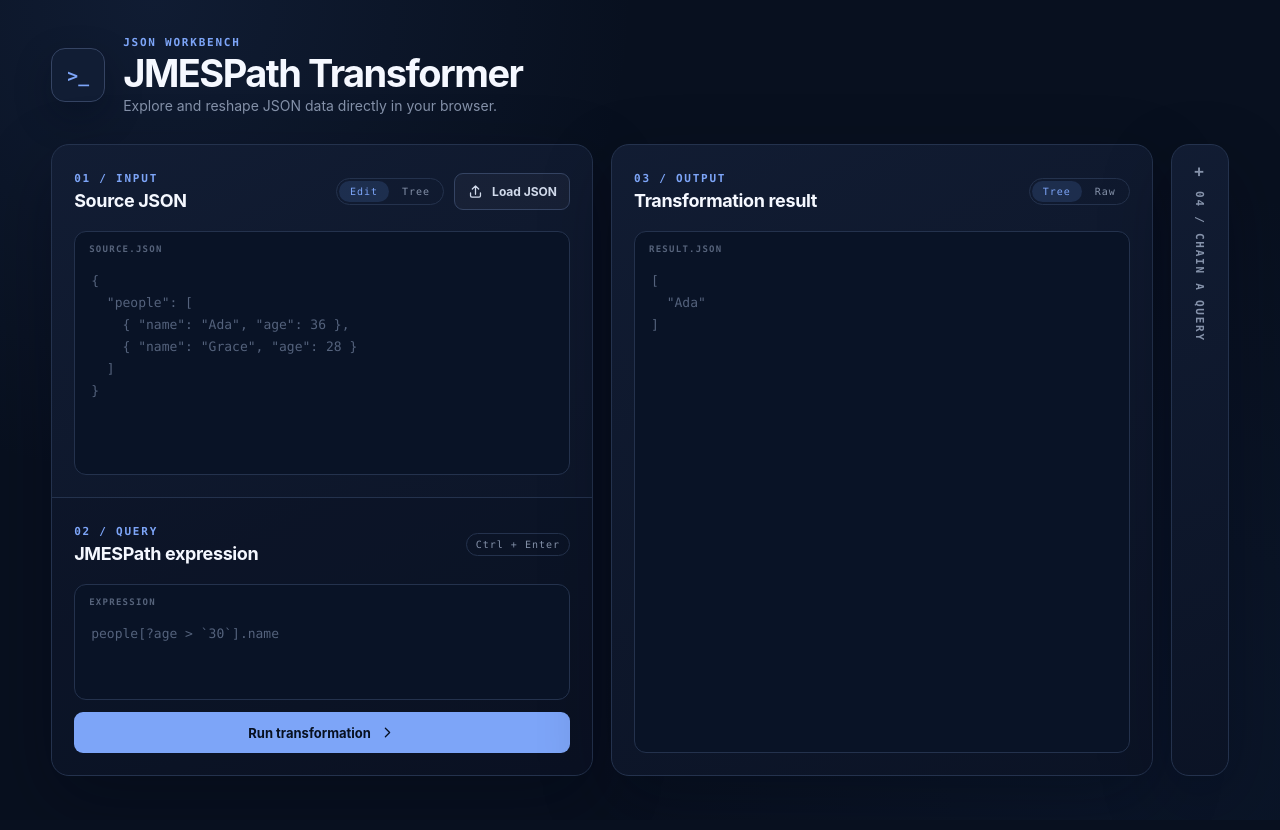
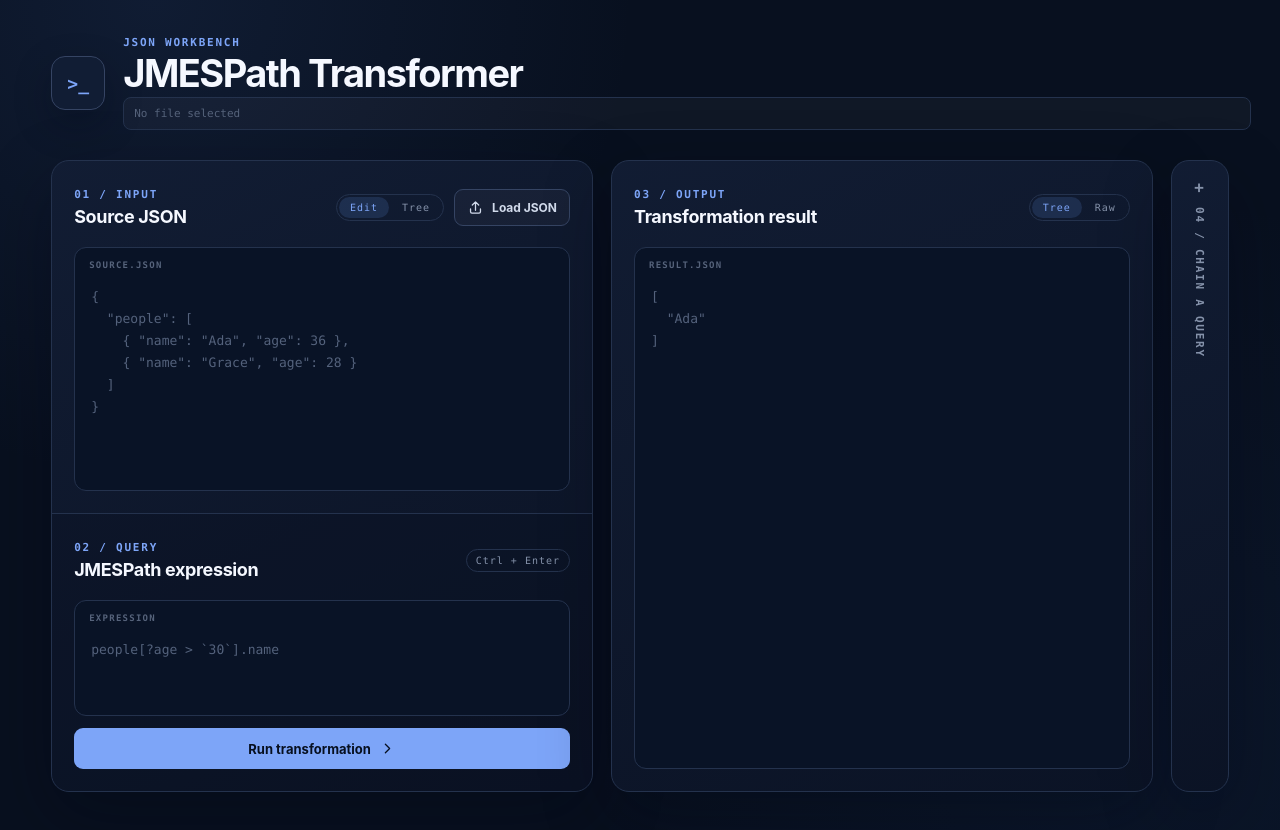
Before and after one commit to lmondeil-tools/lmondeil.jmespath, an Angular app: page / in a window 1280 px wide. Shown: the top 830 px of the page. Built offline with nearby package versions, Linux system fonts and the light colour scheme.

Commit message:
Add a text area to display the loaded filename or any other information on one line

```diff
--- a/src/app/app.css
+++ b/src/app/app.css
@@ -15,6 +15,11 @@
   gap: 18px;
   max-width: 1540px;
   margin: 0 auto 30px;
+}
+
+.header-content {
+  min-width: 0;
+  flex: 1;
 }
 
 .brand-mark {
@@ -57,10 +62,8 @@
   letter-spacing: -0.04em;
 }
 
-.subtitle {
-  margin-bottom: 0;
-  color: var(--text-muted);
-  font-size: 14px;
+.header-file-name-input {
+  width: 100%;
 }
 
 .workspace {
@@ -424,6 +427,28 @@
   background: rgb(255 255 255 / 6%);
 }
 
+.file-name-input {
+  width: 100%;
+  min-width: 0;
+  padding: 9px 10px;
+  border: 1px solid var(--line);
+  border-radius: 8px;
+  outline: 0;
+  background: rgb(255 255 255 / 3%);
+  color: var(--text);
+  font-family: var(--mono);
+  font-size: 11px;
+}
+
+.file-name-input::placeholder {
+  color: var(--text-faint);
+}
+
+.file-name-input:focus {
+  border-color: rgb(100 149 237 / 70%);
+  box-shadow: 0 0 0 3px rgb(100 149 237 / 10%);
+}
+
 .secondary-button svg,
 .run-button svg {
   width: 17px;
--- a/src/app/app.html
+++ b/src/app/app.html
@@ -1,10 +1,18 @@
 <main class="app-shell">
   <header class="app-header">
     <div class="brand-mark" aria-hidden="true">&gt;_</div>
-    <div>
+    <div class="header-content">
       <p class="eyebrow">JSON WORKBENCH</p>
       <h1>JMESPath Transformer</h1>
-      <p class="subtitle">Explore and reshape JSON data directly in your browser.</p>
+      <input
+        id="source-file-name"
+        class="file-name-input header-file-name-input"
+        type="text"
+        aria-label="Loaded file name"
+        placeholder="No file selected"
+        [ngModel]="sourceFileName()"
+        (ngModelChange)="sourceFileName.set($event)"
+      />
     </div>
   </header>
 
--- a/src/app/app.ts
+++ b/src/app/app.ts
@@ -26,6 +26,7 @@
 })
 export class App {
   protected readonly sourceJson = signal('');
+  protected readonly sourceFileName = signal('');
   protected readonly sourceView = signal<'code' | 'tree'>('code');
   protected readonly query = signal('');
   protected readonly result = signal('');
@@ -75,6 +76,7 @@
 
     try {
       this.sourceJson.set(await file.text());
+      this.sourceFileName.set(file.name);
       this.status.set({ type: 'success', message: `Loaded ${file.name}.` });
     } catch (error: unknown) {
       this.status.set({
```
Also changed, not shown: 1 other file (tests, documents, lock files or other folders).
